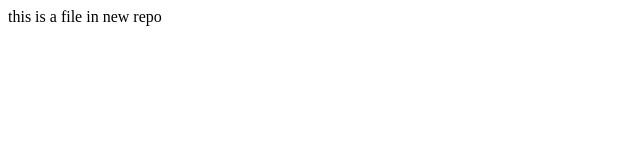
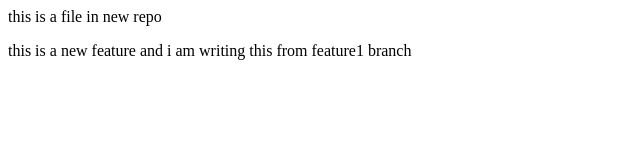
Before and after one commit to Aqil-Umar0880/localrepo, a plain HTML site: page index.html in a window 1280 px wide. Shown: the whole page, without its empty margins (0-640 px from the left). Drawn offline with Linux system fonts and the light colour scheme.

Commit message:
added smth from feature1

```diff
--- a/index.html
+++ b/index.html
@@ -1 +1,2 @@
 <p>this is a file in new repo </p>
+<p>this is a new feature and i am writing this from feature1 branch</p>
```
